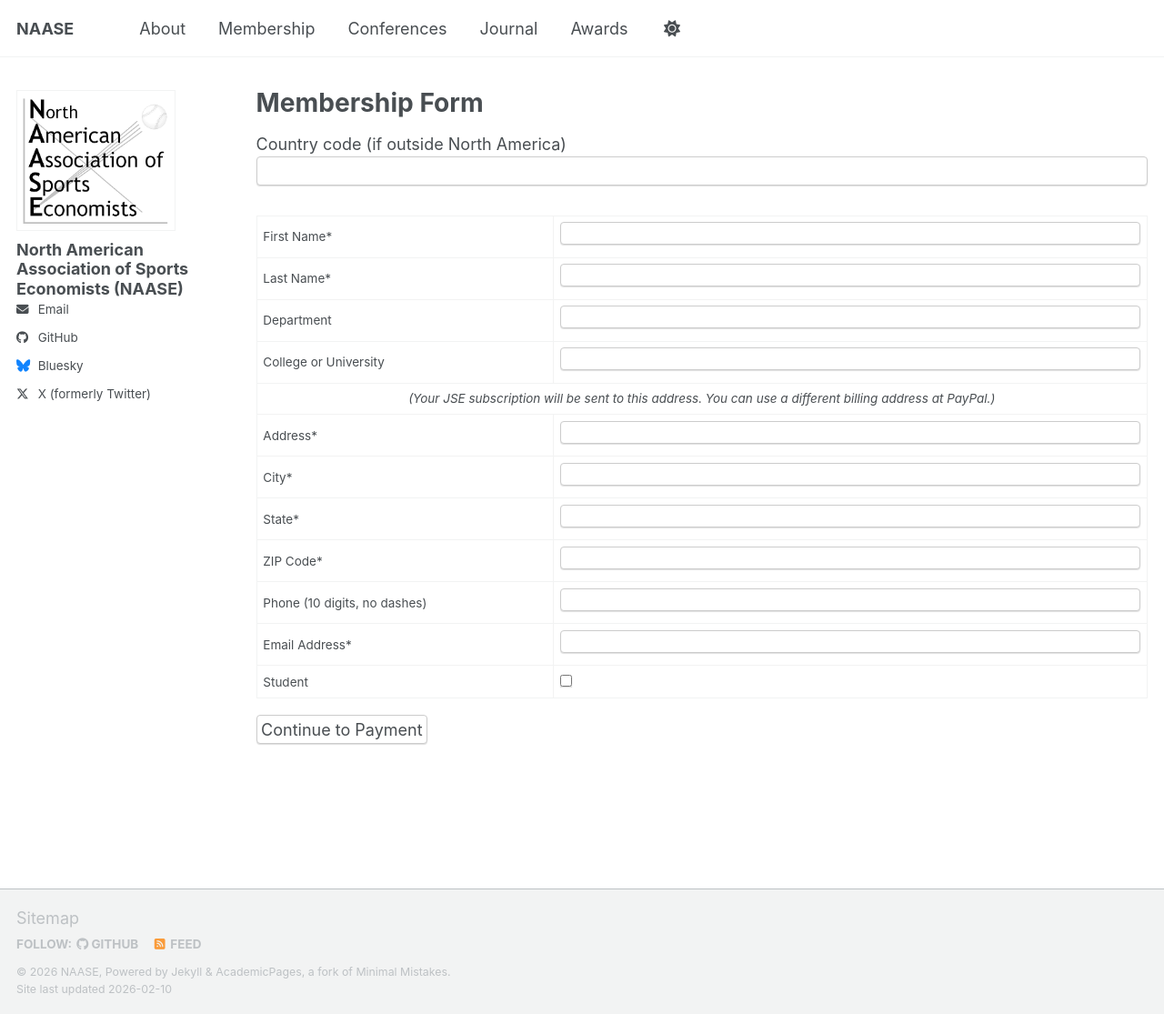
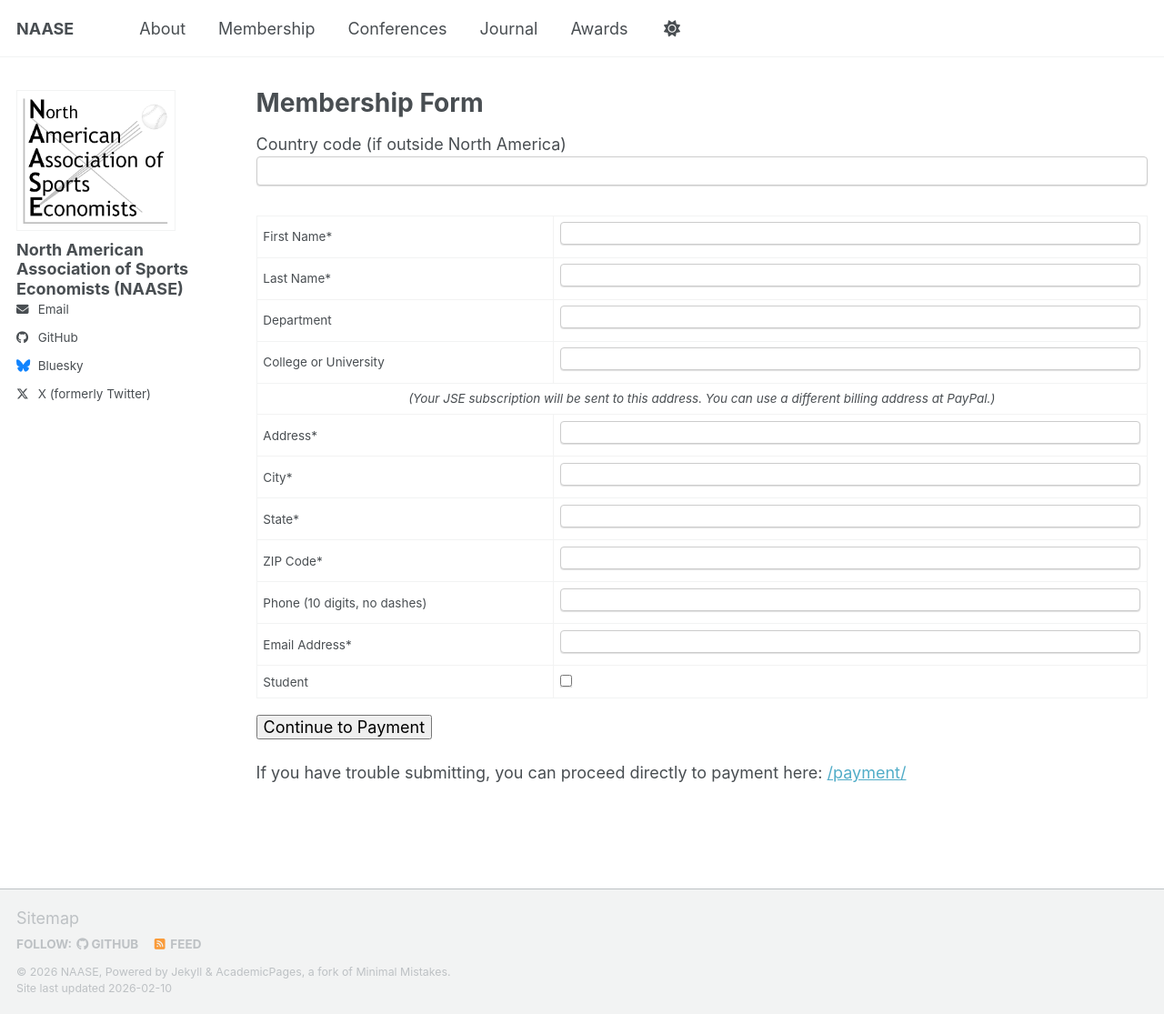
Before and after one commit to naaseweb/naaseweb.github.io, a Jekyll site: the page built from _pages/form.md, in a window 1280 px wide and 1115 px high. Shown: the whole window at 91% size. Built offline with Jekyll 4.4.1, drawn with Linux system fonts in a browser that asks for light colours; a script bundle is joined from its source files by our own code; library files that are not in the unit come from our copies.

Commit message:
Update form.md

```diff
--- a/_pages/form.md
+++ b/_pages/form.md
@@ -5,151 +5,125 @@
 published: true
 ---
 
-<form id="membershipForm"
-      action="https://formspree.io/f/meeleqrr"
-      method="POST">
+<form id="membershipForm" method="POST">
+  <p>
+    Country code (if outside North America)<br>
+    <input maxlength="4" name="CountryCode" size="4" type="text">
+  </p>
 
-<p>
-Country code (if outside North America)<br>
-<input maxlength="4" name="CountryCode" size="4" type="text">
-</p>
+  <table border="0" width="100%">
+    <tbody>
+      <tr>
+        <td width="25%">First Name*</td>
+        <td width="50%"><input maxlength="30" name="FirstName" size="30" type="text" required></td>
+      </tr>
 
-<table border="0" width="100%">
-<tbody>
+      <tr>
+        <td>Last Name*</td>
+        <td><input maxlength="30" name="LastName" size="30" type="text" required></td>
+      </tr>
 
-<tr>
-<td width="25%">First Name*</td>
-<td width="50%">
-<input maxlength="30" name="FirstName" size="30" type="text" required>
-</td>
-</tr>
+      <tr>
+        <td>Department</td>
+        <td><input maxlength="40" name="Department" size="30" type="text"></td>
+      </tr>
 
-<tr>
-<td>Last Name*</td>
-<td>
-<input maxlength="30" name="LastName" size="30" type="text" required>
-</td>
-</tr>
+      <tr>
+        <td>College or University</td>
+        <td><input maxlength="40" name="University" size="30" type="text"></td>
+      </tr>
 
-<tr>
-<td>Department</td>
-<td>
-<input maxlength="40" name="Department" size="30" type="text">
-</td>
-</tr>
+      <tr>
+        <td colspan="2" align="center">
+          <em>(Your JSE subscription will be sent to this address. You can use a different billing address at PayPal.)</em>
+        </td>
+      </tr>
 
-<tr>
-<td>College or University</td>
-<td>
-<input maxlength="40" name="University" size="30" type="text">
-</td>
-</tr>
+      <tr>
+        <td>Address*</td>
+        <td><input maxlength="40" name="AddrLine" size="30" type="text" required></td>
+      </tr>
 
-<tr>
-<td colspan="2" align="center">
-<em>(Your JSE subscription will be sent to this address. You can use a different billing address at PayPal.)</em>
-</td>
-</tr>
+      <tr>
+        <td>City*</td>
+        <td><input maxlength="40" name="City" size="30" type="text" required></td>
+      </tr>
 
-<tr>
-<td>Address*</td>
-<td>
-<input maxlength="40" name="AddrLine" size="30" type="text" required>
-</td>
-</tr>
+      <tr>
+        <td>State*</td>
+        <td><input maxlength="2" name="State" size="2" type="text" required></td>
+      </tr>
 
-<tr>
-<td>City*</td>
-<td>
-<input maxlength="40" name="City" size="30" type="text" required>
-</td>
-</tr>
+      <tr>
+        <td>ZIP Code*</td>
+        <td><input maxlength="10" name="ZIP" size="10" type="text" required></td>
+      </tr>
 
-<tr>
-<td>State*</td>
-<td>
-<input maxlength="2" name="State" size="2" type="text" required>
-</td>
-</tr>
+      <tr>
+        <td>Phone (10 digits, no dashes)</td>
+        <td><input maxlength="10" name="Phone" size="10" type="text"></td>
+      </tr>
 
-<tr>
-<td>ZIP Code*</td>
-<td>
-<input maxlength="10" name="ZIP" size="10" type="text" required>
-</td>
-</tr>
+      <tr>
+        <td>Email Address*</td>
+        <td><input maxlength="256" name="mailfrom" size="30" type="email" required></td>
+      </tr>
 
-<tr>
-<td>Phone (10 digits, no dashes)</td>
-<td>
-<input maxlength="10" name="Phone" size="10" type="text">
-</td>
-</tr>
+      <tr>
+        <td>Student</td>
+        <td><input name="Student" type="checkbox" value="Yes"></td>
+      </tr>
+    </tbody>
+  </table>
 
-<tr>
-<td>Email Address*</td>
-<td>
-<input maxlength="256" name="mailfrom" size="30" type="email" required>
-</td>
-</tr>
+  <!-- Optional: helps you identify the submission -->
+  <input type="hidden" name="_subject" value="New NAASE Membership Submission">
 
-<tr>
-<td>Student</td>
-<td>
-<input name="Student" type="checkbox" value="Yes">
-</td>
-</tr>
+  <!-- Spam honeypot -->
+  <input type="text" name="_gotcha" style="display:none">
 
-</tbody>
-</table>
+  <p>
+    <!-- IMPORTANT: button type is BUTTON (not submit) so the browser won't navigate to Formspree -->
+    <button id="submitBtn" type="button">Continue to Payment</button>
+    <span id="status" style="margin-left:10px; font-weight:600;"></span>
+  </p>
 
-<!-- Email subject for Formspree -->
-<input type="hidden" name="_subject" value="New NAASE Membership Submission">
-
-<!-- Spam protection (honeypot) -->
-<input type="text" name="_gotcha" style="display:none">
-
-<p>
-  <input type="submit" value="Continue to Payment">
-</p>
-
-<p id="formStatus" style="font-weight:600;"></p>
-
+  <p style="margin-top:6px;">
+    If you have trouble submitting, you can proceed directly to payment here:
+    <a href="/payment/">/payment/</a>
+  </p>
 </form>
 
 <script>
   (function () {
-    const form = document.getElementById('membershipForm');
-    const statusEl = document.getElementById('formStatus');
+    const FORMSPREE_ENDPOINT = "https://formspree.io/f/meeleqrr";
+    const form = document.getElementById("membershipForm");
+    const btn = document.getElementById("submitBtn");
+    const statusEl = document.getElementById("status");
 
-    form.addEventListener('submit', async function (e) {
-      e.preventDefault();
+    btn.addEventListener("click", async function () {
+      // Use built-in browser validation (required fields, email format, etc.)
+      if (!form.reportValidity()) return;
+
       statusEl.textContent = "Submitting…";
+      btn.disabled = true;
 
       try {
         const formData = new FormData(form);
 
-        // Formspree prefers Accept: application/json for fetch submissions
-        const resp = await fetch(form.action, {
+        const resp = await fetch(FORMSPREE_ENDPOINT, {
           method: "POST",
           body: formData,
           headers: { "Accept": "application/json" }
         });
 
-        if (!resp.ok) throw new Error("Formspree submission failed");
+        if (!resp.ok) throw new Error("Formspree error");
 
-        // Success → redirect RELATIVELY (works on GitHub + custom domain)
-        window.location.href = "/payment/";
-      } catch (err) {
-        statusEl.textContent =
-          "Submission succeeded previously but redirect failed. Please try again, or use the payment page link below.";
-        // Optional fallback link:
-        const a = document.createElement('a');
-        a.href = "/payment/";
-        a.textContent = "Go to payment";
-        a.style.display = "inline-block";
-        a.style.marginLeft = "8px";
-        statusEl.appendChild(a);
+        // Redirect to your payment page (this serves /payment/index.html)
+        window.location.assign("/payment/");
+      } catch (e) {
+        statusEl.textContent = "Submission failed. Please try again, or use the payment link.";
+        btn.disabled = false;
       }
     });
   })();
```
